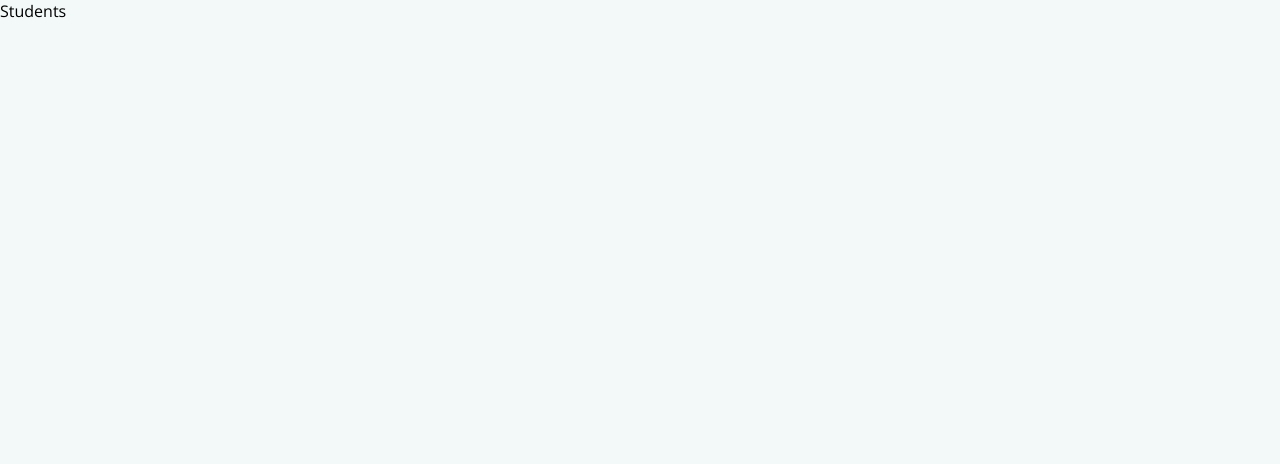
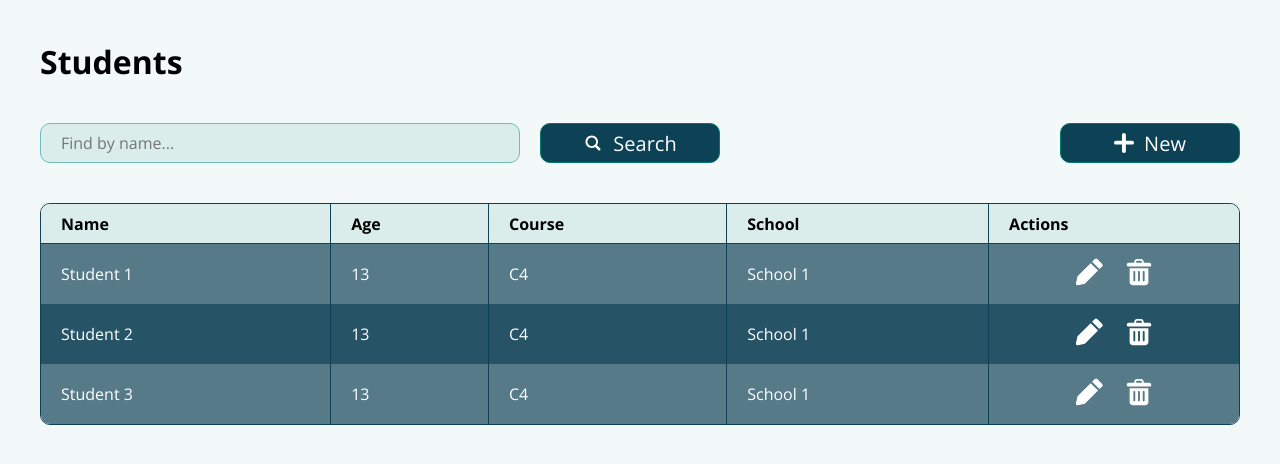
Before and after one commit to viperluan/flexge-app, a React (Vite) app: page /students in a window 1280 px wide. Shown: the top 464 px of the page. Built offline with nearby package versions, Linux system fonts and the light colour scheme.

Commit message:
feature: Initiated students page and styles.

```diff
--- /dev/null
+++ b/src/pages/students/Students.module.scss
@@ -0,0 +1,154 @@
+.container {
+  margin: 0 auto;
+  max-width: 1200px;
+  height: 100%;
+  padding: 40px 0;
+
+  button {
+    cursor: pointer;
+  }
+
+  header, header > h1 {
+    margin-bottom: 40px;
+  }
+
+  .searchAndNewContainer {
+    display: flex;
+    align-items: center;
+    justify-content: space-between;
+
+    button > img {
+      width: 20px;
+      height: 20px;
+    }
+
+    button {
+      height: 40px;
+      width: 180px;
+
+      display: flex;
+      align-items: center;
+      justify-content: center;
+
+      background-color: #0d4155;
+      border: 1px solid #00786a;
+      border-radius: 10px;
+      color: #fff;
+
+      &:hover {
+        filter: brightness(1.2);
+        transition: all .2s ease;
+      }
+
+      p {
+        margin-left: 10px;
+        font-size: 20px;
+      }
+    }
+
+    .searchContainer {
+      width: 70%;
+      height: 40px;
+      display: flex;
+      align-items: center;
+
+      .inputContainer {
+        max-width: 480px;
+        width: 100%;
+        height: 100%;
+        border-radius: 10px;
+        border: 1px solid #6dbfb5;
+        background-color: #daedeb;
+        padding: 0 20px;
+        margin-right: 20px;
+
+        input {
+          background-color: transparent;
+          border: none;
+          width: 100%;
+          height: 100%;
+          border-radius: 10px;
+          outline: none;
+          font-size: 16px;
+        }
+      }
+    }
+  }
+
+  main table {
+    background-color: #fff;
+    width: 100%;
+
+    border-spacing: 0px;
+    border-radius: 10px;
+    border: 1px solid #0d4155;
+    overflow: hidden;
+
+    thead {
+      background-color: #daedeb;
+      height: 40px;
+
+      th {
+        border-bottom: 1px solid #0d4155;
+        border-right: 1px solid #0d4155;
+        text-align: left;
+        padding-left: 20px;
+      }
+
+      th:last-child {
+        border-right: none;
+      }
+    }
+
+    tbody {
+      color: #fff;
+
+      tr {
+        height: 60px;
+      }
+
+      tr:nth-child(odd) {
+        background-color: #567a88;
+      }
+
+      tr:nth-child(even) {
+        background-color: #265466;
+      }
+
+      td {
+        border-right: 1px solid #0d4155;
+        text-align: left;
+        padding-left: 20px;
+      }
+
+      td:last-child {
+        border-right: none;
+        padding-left: 0;
+        height: 60px;
+
+        display: flex;
+        align-items: center;
+        justify-content: center;
+
+        button {
+          background: transparent;
+          border: none;
+
+          & + button {
+            margin-left: 20px;
+          }
+
+          & > img {
+            width: 30px;
+            height: 30px;
+          }
+
+          &:hover {
+            filter: brightness(0);
+            transition: all .2s ease;
+          }
+        }
+      }
+    }
+  }
+}
--- a/src/pages/students/Students.page.tsx
+++ b/src/pages/students/Students.page.tsx
@@ -1,5 +1,89 @@
+import styles from './Students.module.scss';
+
 function Students() {
-  return <div>Students</div>;
+  return (
+    <div className={styles.container}>
+      <header>
+        <h1>Students</h1>
+
+        <div className={styles.searchAndNewContainer}>
+          <div className={styles.searchContainer}>
+            <div className={styles.inputContainer}>
+              <input type="text" placeholder="Find by name..." />
+            </div>
+
+            <button>
+              <img src="icons/glass-icon.svg" alt="Glass icon" />
+              <p>Search</p>
+            </button>
+          </div>
+
+          <button>
+            <img src="icons/plus-icon.svg" alt="Plus icon" />
+            <p>New</p>
+          </button>
+        </div>
+      </header>
+
+      <main>
+        <table>
+          <thead>
+            <tr>
+              <th>Name</th>
+              <th>Age</th>
+              <th>Course</th>
+              <th>School</th>
+              <th>Actions</th>
+            </tr>
+          </thead>
+          <tbody>
+            <tr>
+              <td>Student 1</td>
+              <td>13</td>
+              <td>C4</td>
+              <td>School 1</td>
+              <td className={styles.actionsContainer}>
+                <button>
+                  <img src="icons/edit-icon.svg" alt="Edit button" />
+                </button>
+                <button>
+                  <img src="icons/trash-icon.svg" alt="Trash icon" />
+                </button>
+              </td>
+            </tr>
+            <tr>
+              <td>Student 2</td>
+              <td>13</td>
+              <td>C4</td>
+              <td>School 1</td>
+              <td className={styles.actionsContainer}>
+                <button>
+                  <img src="icons/edit-icon.svg" alt="Edit button" />
+                </button>
+                <button>
+                  <img src="icons/trash-icon.svg" alt="Trash icon" />
+                </button>
+              </td>
+            </tr>
+            <tr>
+              <td>Student 3</td>
+              <td>13</td>
+              <td>C4</td>
+              <td>School 1</td>
+              <td className={styles.actionsContainer}>
+                <button>
+                  <img src="icons/edit-icon.svg" alt="Edit button" />
+                </button>
+                <button>
+                  <img src="icons/trash-icon.svg" alt="Trash icon" />
+                </button>
+              </td>
+            </tr>
+          </tbody>
+        </table>
+      </main>
+    </div>
+  );
 }
 
 export { Students };
```
